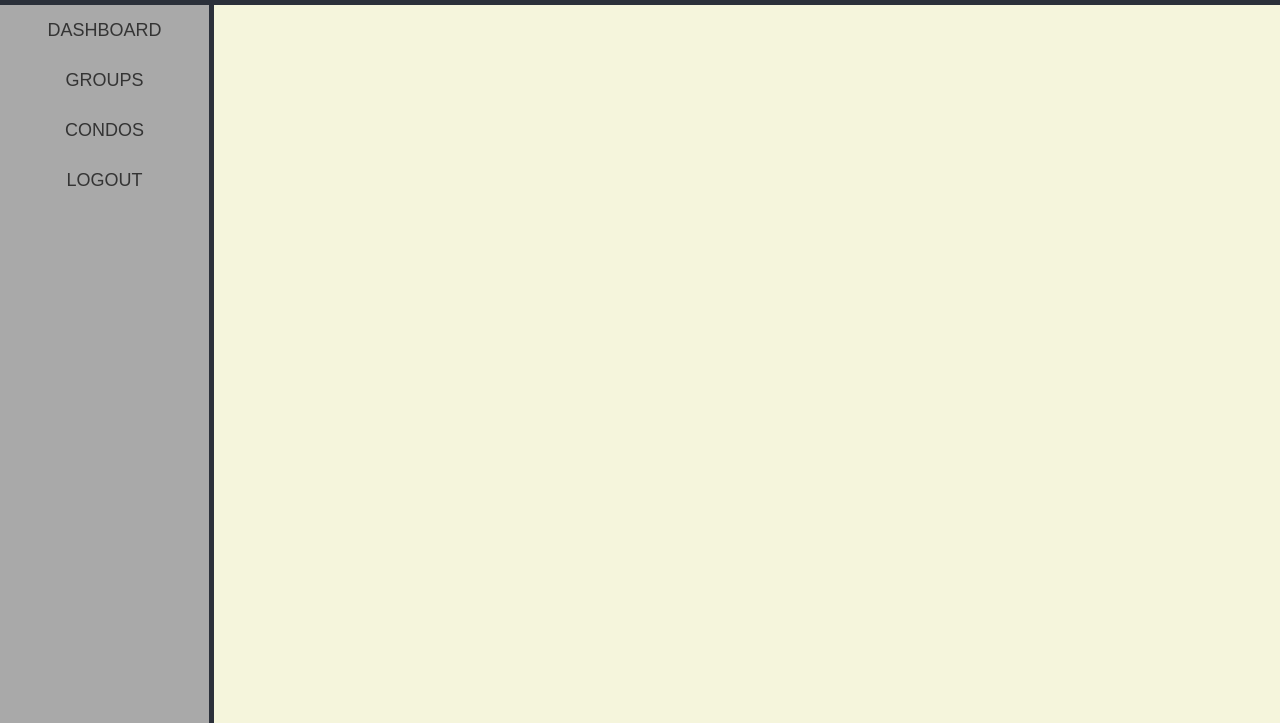
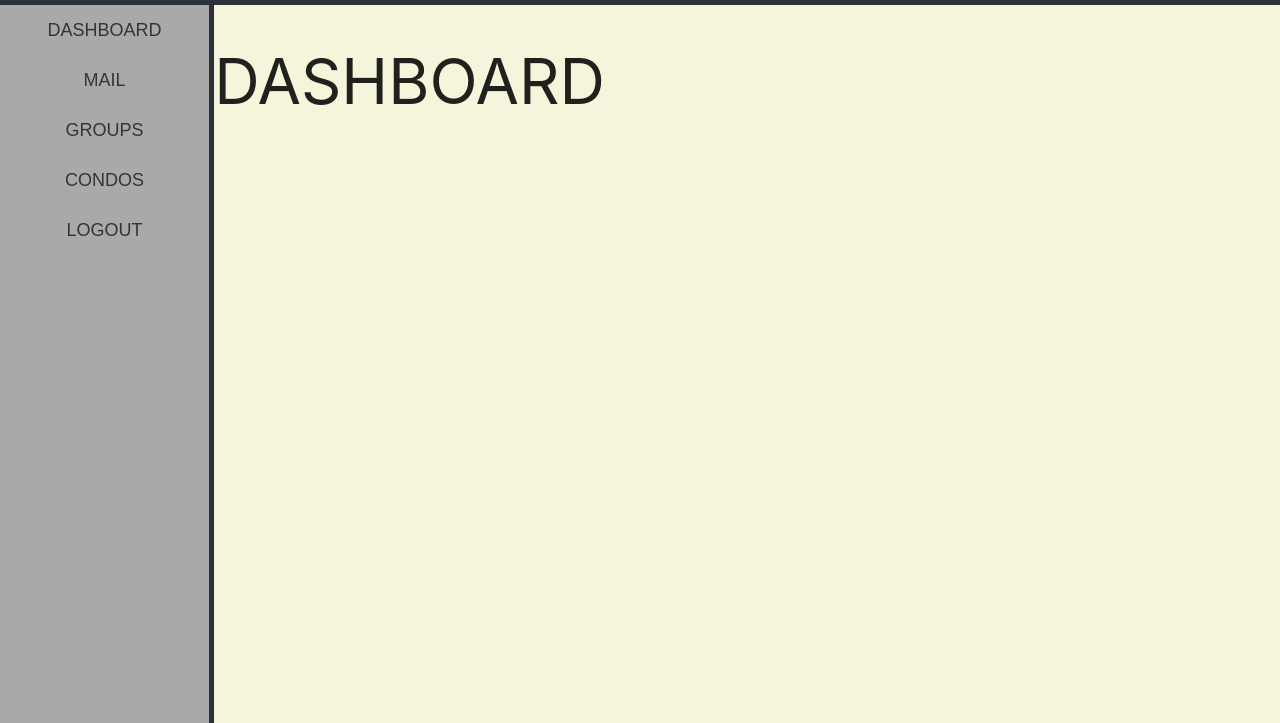
Before and after one commit to samgo1/Condo-Association-Project, a PHP site: page / in a window 1280 px wide. Shown: the part 77-800 px from the top of the page. Run offline with PHP 8.4, Linux system fonts and the light colour scheme.

Commit message:
default page dashboard

```diff
--- a/index.php
+++ b/index.php
@@ -9,19 +9,20 @@
         <link rel="stylesheet" href="./css/materialize.min.css">
         <script src="https://code.jquery.com/jquery-3.5.0.js"></script>
     </head>
-    <body>
+    <body onload="show('dashboard')">
         <div class="gridcontainer">
             <div class="header">
                 <img src="./assets/con logo.png" alt="">
             </div>
             <div class="menubar">
                 <button class="btn-flat" onClick="show('dashboard')">Dashboard</button>
+                <button class="btn-flat" onClick="show('mail')">Mail</button>
                 <button class="btn-flat" onClick="show('groups')">Groups</button>
                 <button class="btn-flat" onClick="show('condos')">Condos</button>
                 <button class="btn-flat" onClick="show('logout')">Logout</button>
             </div>
             <div class="mainview" id="mainView"></div>
         </div>
-        <script src="index.js"></script>
     </body>
+    <script src="index.js"></script>
 </html>
```
